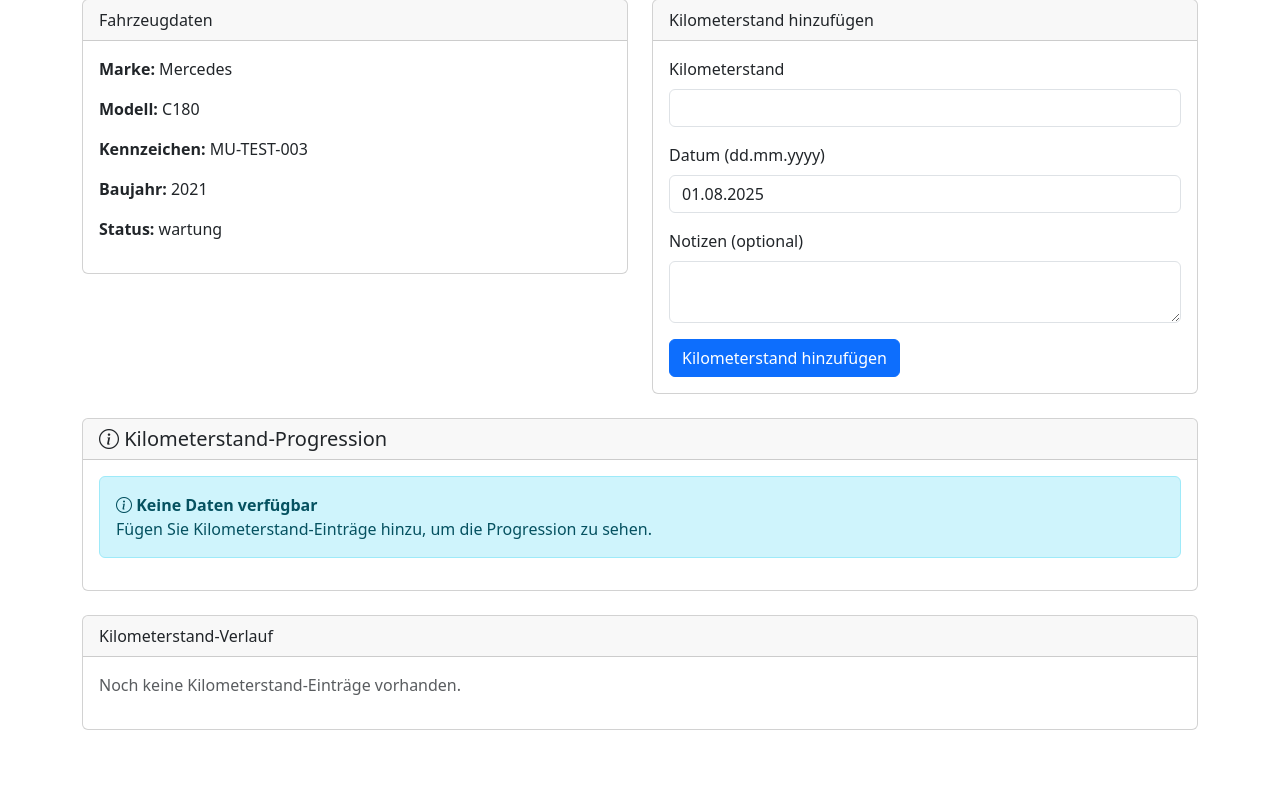
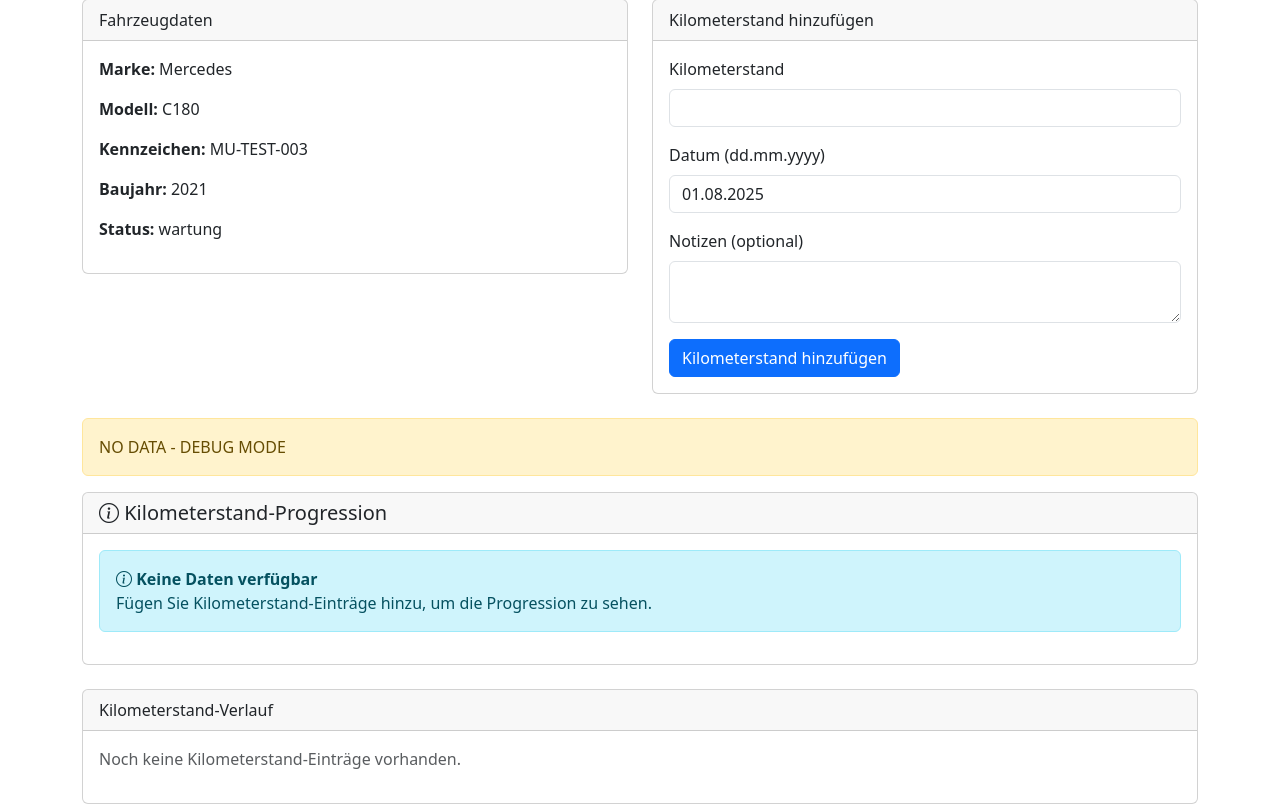
Before and after one commit to chris738/kfz, a PHP site: page /vehicle_detail.php?id=3 in a window 1280 px wide. Shown: the part 71-875 px from the top of the page. Before the commit the page ends 801 px from the top, so only its background shows below. Run offline with PHP 8.4, Linux system fonts and the light colour scheme; the visitor is signed in with stand-in values (Sample User, id 1).

Commit message:
Fix Docker volume mounting and debug enhanced chart rendering
Co-authored-by: chris738 <6369590+chris738@users.noreply.github.com>

```diff
--- a/vehicle_detail.php
+++ b/vehicle_detail.php
@@ -48,6 +48,10 @@ $stmt = $db->prepare("
 ");
 $stmt->execute([$vehicle_id]);
 $chart_data = $stmt->fetchAll();
+
+// Debug: Check what we have in chart_data
+error_log("Chart data count: " . count($chart_data));
+error_log("Chart data: " . print_r($chart_data, true));
 
 // Get current mileage (latest record)
 $current_mileage = null;
@@ -116,9 +120,14 @@ if (!empty($mileage_records)) {
     </div>
 
     <!-- Enhanced Mileage Chart with Integration -->
+    <!-- DEBUG: Chart data count: <?= count($chart_data) ?> -->
+    <!-- DEBUG: Chart data exists: <?= !empty($chart_data) ? 'YES' : 'NO' ?> -->
+    <!-- DEBUG: Raw data: <?= htmlspecialchars(print_r($chart_data, true)) ?> -->
     <?php if (!empty($chart_data)): ?>
+    <!-- DEBUG: Showing enhanced chart -->
     <div class="row mb-4">
         <div class="col-12">
+            <div class="alert alert-success">ENHANCED CHART SHOULD BE HERE - DEBUG MODE</div>
             <div class="card">
                 <div class="card-header">
                     <h5 class="mb-0">
@@ -127,14 +136,16 @@ if (!empty($mileage_records)) {
                     </h5>
                 </div>
                 <div class="card-body">
-                    <div id="enhancedMileageChart"></div>
+                    <div id="enhancedMileageChart">Chart will be rendered here...</div>
                 </div>
             </div>
         </div>
     </div>
     <?php else: ?>
+    <!-- DEBUG: Showing no data message -->
     <div class="row mb-4">
         <div class="col-12">
+            <div class="alert alert-warning">NO DATA - DEBUG MODE</div>
             <div class="card">
                 <div class="card-header">
                     <h5 class="mb-0">
```
